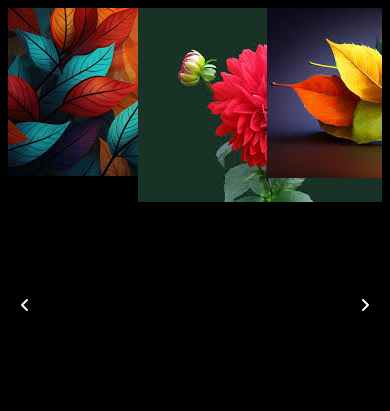
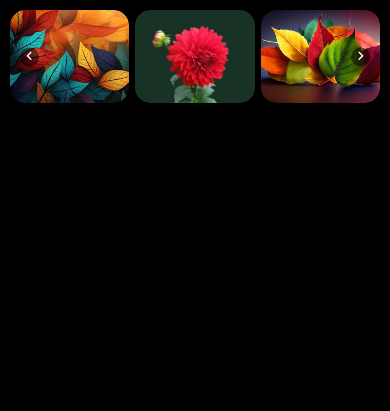
Before and after one commit to AnsarAkbar/slider, a plain HTML site: page index.html in a window 390 px wide. Drawn offline with Linux system fonts and the light colour scheme.

Commit message:
modifie css

```diff
--- a/index.html
+++ b/index.html
@@ -34,10 +34,8 @@
     <script>
       let array = [
         "https://ggayane.github.io/css-experiments/cards/dark_rider-cover.jpg",
-        "images/image1.png",
         "images/image2.png",
         "images/image3.png",
-        "images/image4.png",
         "images/image5.png",
         "images/image6.png",
         "images/image7.png",
@@ -46,14 +44,27 @@
       ];
       let startingPoint = 0;
       let endpoint = 3;
+      let itrator=0;
       function slide(action) {
         if (action === "next" && endpoint<array.length) {
           startingPoint += 1;
           endpoint += 1;
+          console.log(`Starting Point:${startingPoint},EndingPoint:${endpoint}`)
           for (let i = startingPoint; i < endpoint; i++) {
             let img = document.getElementsByClassName("card-img");
-            console.log(img[i]=array[i]);
+            img[itrator].src =array[i];
+            itrator+=1;
           }
+          itrator=0;
+        }else if (action === "prev" && endpoint>4 ) {
+          startingPoint -= 1;
+          endpoint -= 1;
+          for (let i = startingPoint; i < endpoint; i++) {
+            let img = document.getElementsByClassName("card-img");
+            img[itrator].src =array[i];
+            itrator+=1;
+          }
+          itrator=0;
         }
         // function slide(action) {
         //     if (action==="next") {
--- a/style.css
+++ b/style.css
@@ -1,47 +1,110 @@
-.icons {
-    text-align: end;
-}
-.icons > i {
-    padding: 2px 10px;
-    color: rgb(255, 255, 255);
-    position: fixed;
-    z-index: 2;
-    top: 35%;
-}
-body{
-    background-color: black;
-}
-.icons > i:first-child {
-    padding: 2px 10px;
-    left: 10px;
-}
-.icons > i:last-child {
-    padding: 2px 10px;
-    right: 10px;
-}
-.icons > i:hover {
-    cursor:pointer;
-    transform: scale(1.3);
-    transition: ease .3s;
+body {
+  background-color: #000;
+  font-family: Arial, sans-serif;
+  margin: 0;
+  padding: 0;
+  overflow-x: hidden;
 }
 
-.slide-images{
-    display: flex;
-    overflow: scroll;
-    gap: 10px;
+.slider {
+  position: relative;
+  /* width: 80%;
+  margin: 50px auto;
+  overflow: hidden; */
+  border-radius: 15px;
+  box-shadow: 0px 4px 20px rgba(0, 0, 0, 0.5);
 }
+
+.slide-images {
+  max-width: 1920px;
+  padding: 30px;
+  margin: 0 auto;
+  display: flex;
+  transition: transform 0.5s ease-in-out;
+  gap: 20px;
+}
+
+.card {
+  flex: 1;
+  width: 32%;
+  height: 400px;
+  position: relative;
+  overflow: hidden;
+  border-radius: 15px;
+}
+
+.card-img {
+  width: -webkit-fill-available;
+  height: 100%;
+  object-fit: cover;
+  border-radius: 15px;
+  transition: transform 0.5s ease-in-out;
+}
+
+.card-img:hover {
+  transform: scale(1.05);
+}
+
+.icons {
+  position: absolute;
+  top: 50%;
+  left: 50%;
+  transform: translate(-50%, -50%); /* Centers horizontally and vertically */
+  max-width: 1920px;
+  width: 100%;
+  /* padding: 30px; */
+  display: flex;
+  z-index: 10;
+  justify-content: space-between;
+}
+
+.icons i {
+  font-size: 1.5rem;
+  color: white;
+  cursor: pointer;
+  background: rgba(0, 0, 0, 0.5);
+  padding: 6px 10px;
+  border-radius: 50%;
+  transition: background 0.3s ease;
+}
+
+.icons i:hover {
+  background: rgba(255, 255, 255, 0.8);
+  color: black;
+}
+
+.icons i:first-child {
+  margin-left: 30px;
+}
+
+.icons i:last-child {
+  margin-right: 30px;
+}
+
 .slide-images::-webkit-scrollbar {
-    display: none;
+  display: none;
+}
+@media (max-width: 1024px) {
+  .card {
+    height: unset;
+  }
+  .slide-images {
+    padding: 10px;
+  }
+  .icons i:first-child {
+    margin-left: 20px;
   }
 
-.card {
-    width: 32%;
-    height: 400px;
+  .icons i:last-child {
+    margin-right: 20px;
+  }
 }
-img.card-image {
-    width: -webkit-fill-available;
-    height: -webkit-fill-available;
+@media (max-width:768px){
+    .slide-images {
+        gap: 6px;
+    }
+    .icons i {
+        font-size: .7rem;
+        padding: 4px 6px;
+    }
 }
-p{
-    text-align: center;
-}
```
